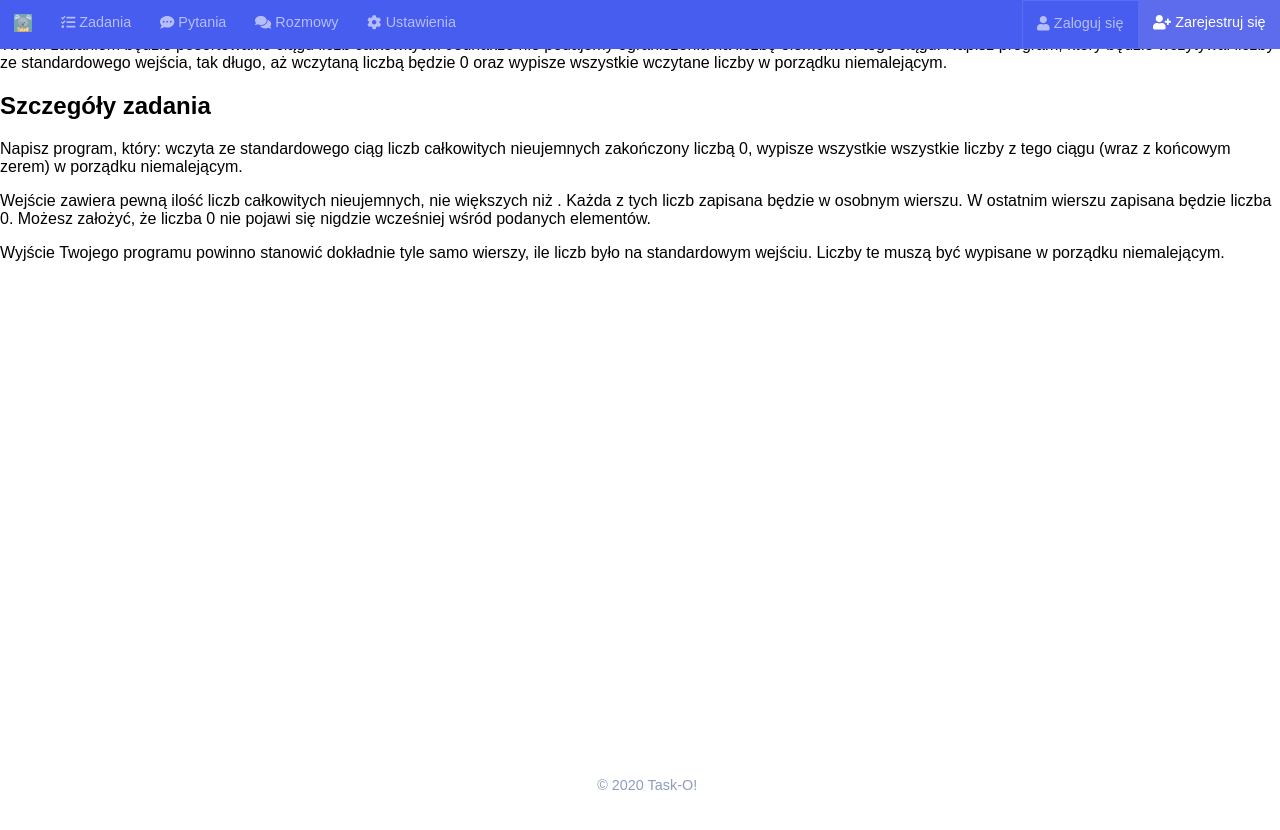
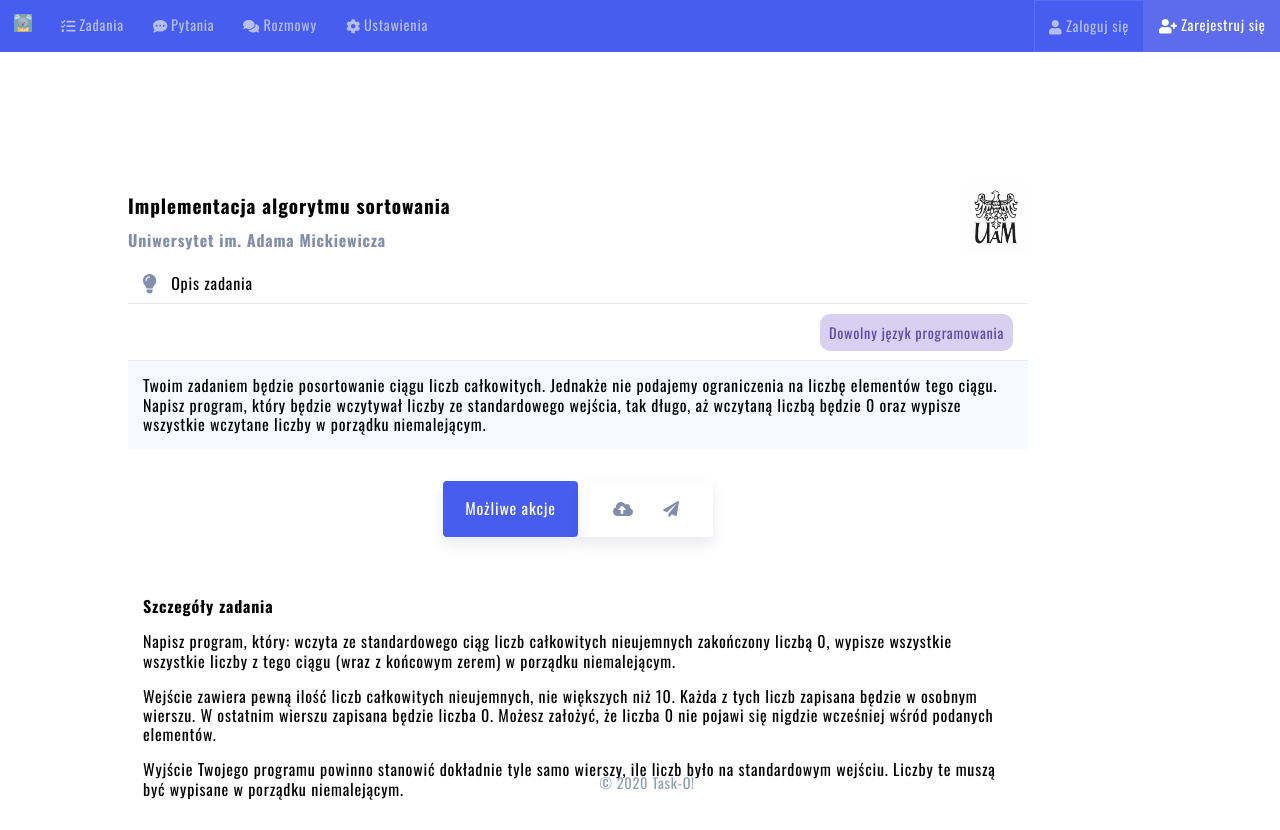
Before and after one commit to FilipHalon/task-o-front-end, a Next.js app: page /components/TaskDescription in a window 1280 px wide. Before the commit the page ends 800 px from the top, so only its background shows below. Built offline with nearby package versions, Linux system fonts and the light colour scheme.

Commit message:
Tasks page styled.

```diff
--- a/pages/_document.js
+++ b/pages/_document.js
@@ -9,7 +9,9 @@ class MyDocument extends Document {
   render() {
     return (
       <Html>
-        <Head />
+        <Head>
+          <link href="https://fonts.googleapis.com/css?family=Oswald:400,700&display=swap&subset=latin-ext" rel="stylesheet" />
+        </Head>
         <body>
           <Main />
           <NextScript />
--- a/pages/components/TaskDescription.js
+++ b/pages/components/TaskDescription.js
@@ -1,11 +1,22 @@
 import { FontAwesomeIcon } from '@fortawesome/react-fontawesome';
-import { faLightbulb, faCommentAlt, faThumbsUp } from '@fortawesome/free-solid-svg-icons';
+import { faLightbulb, faCommentAlt, faThumbsUp, faCloudUploadAlt, faPaperPlane } from '@fortawesome/free-solid-svg-icons';
 
 
 const TaskDescription = () => {
     return (
-        <section>
+        <section className="task-description">
+            <div className="task-description">
+                <div className="task-general-info">
                     <div>
+                        <h2>Implementacja algorytmu sortowania</h2>
+                        <h2>Uniwersytet im. Adama Mickiewicza</h2>
+                    </div>
+                    <div>
+                        <img src="/UAM-logo-siw-amu.jpg" alt="" />
+                    </div>
+                </div>
+                <div className="task-border">
+                    <div className="task-description-heading">
                     <FontAwesomeIcon icon={faLightbulb} />
                     <span>Opis zadania</span>
                     {/* <div>
@@ -17,22 +28,31 @@ const TaskDescription = () => {
                         <span>1000</span>
                     </div> */}
                     </div>
-            <div>
+                    <div className="programming-languages">
                         {/* <div>
                             <span>Limit pamięci</span>
                             <span>1024 MB</span>
                         </div> */}
                         <span>Dowolny język programowania</span>
                     </div>
-            <div>
+                    <div className="task-description-summary">
                         Twoim zadaniem będzie posortowanie ciągu liczb całkowitych. Jednakże nie podajemy ograniczenia na liczbę elementów tego ciągu. Napisz program, który będzie wczytywał liczby ze standardowego wejścia, tak długo, aż wczytaną liczbą będzie 0 oraz wypisze wszystkie wczytane liczby w porządku niemalejącym.
                     </div>
-            <div>
+                    <div className="actions">
+                        <span>Możliwe akcje</span>
+                        <span>
+                            <FontAwesomeIcon icon={faCloudUploadAlt} />
+                            <FontAwesomeIcon icon={faPaperPlane} />
+                        </span>
+                    </div>
+                    <div className="task-description-details">
                         <h2>Szczegóły zadania</h2>
                         <div>
                             <p>Napisz program, który: wczyta ze standardowego ciąg liczb całkowitych nieujemnych zakończony liczbą 0, wypisze wszystkie wszystkie liczby z tego ciągu (wraz z końcowym zerem) w porządku niemalejącym.</p>
-                    <p>Wejście zawiera pewną ilość liczb całkowitych nieujemnych, nie większych niż . Każda z tych liczb zapisana będzie w osobnym wierszu. W ostatnim wierszu zapisana będzie liczba 0. Możesz założyć, że liczba 0 nie pojawi się nigdzie wcześniej wśród podanych elementów.</p>
+                            <p>Wejście zawiera pewną ilość liczb całkowitych nieujemnych, nie większych niż 10. Każda z tych liczb zapisana będzie w osobnym wierszu. W ostatnim wierszu zapisana będzie liczba 0. Możesz założyć, że liczba 0 nie pojawi się nigdzie wcześniej wśród podanych elementów.</p>
                             <p>Wyjście Twojego programu powinno stanowić dokładnie tyle samo wierszy, ile liczb było na standardowym wejściu. Liczby te muszą być wypisane w porządku niemalejącym.</p>
+                        </div>
+                    </div>
                 </div>
             </div>
         </section>
--- a/style.css
+++ b/style.css
@@ -1,9 +1,11 @@
 :root {
     --navbar-text-color: #B5BDFB;
+    --sidebar-border: 1px solid #E6EBF1;
 }
 
 * {
-    font-family: sans-serif;
+    font-family: 'Oswald', sans-serif;
+    letter-spacing: .05em;
 }
 
 html {
@@ -15,10 +17,6 @@ body {
     height: 100%;
 }
 
-/* body div:first-child {
-    height: 100%;
-} */
-
 #__next,
 .root-container {
     height: 100%;
@@ -28,7 +26,9 @@ body {
 
 header {
     width: 100%;
-    position: fixed;
+    /* position: fixed; */
+    position: sticky;
+    top: 0;
 }
 
 nav ul {
@@ -235,8 +235,202 @@ form button:last-of-type {
 
 main {
     display: flex;
+    margin: 0;
+    padding: 0;
+    height: 100%;
+    background: #E6EBF1;
+
 }
 
+div.task-description {
+    /* position: absolute;
+    left: 350px; */
+    display: flex;
+    flex-direction: column;
+    width: 100%;
+    max-width: 900px;
+    margin: 10%;
+
+    line-height: 1.2em;
+}
+
+.task-general-info {
+    display: flex;
+    justify-content: space-between;
+    width: 100%;
+    max-width: 900px;
+}
+
+.task-general-info > div:first-of-type {
+    display: flex;
+    flex-direction: column;
+}
+
+.task-general-info h2:first-of-type {
+    font-size: 120%;
+}
+
+.task-general-info h2:last-of-type {
+    margin-top: 0;
+    color: #838EAB;
+}
+
+.task-general-info img {
+    width: 4rem;
+}
+
+.task-border {
+    background: #FFF;
+    border-radius: 4px;
+}
+
+.task-description-heading {
+    display: flex;
+    height: 2.5rem;
+    align-items: center;
+    border-bottom: var(--sidebar-border);
+}
+
+.task-description-heading svg {
+    padding: 15px;
+    font-size: 120%;
+    color: #838DAC;
+}
+
+.programming-languages {
+    display: flex;
+    align-items: center;
+    justify-content: flex-end;
+    height: 3.5rem;
+    padding-right: 15px;
+    font-size: 90%;
+    border-bottom: var(--sidebar-border);
+}
+
+.programming-languages span {
+    padding: 1%;
+    border-radius: 10px;
+    background: #D7D0F0;
+    color: #5D47AA;
+}
+
+.task-description-summary,
+.task-description-details {
+    padding: 15px;
+}
+
+.task-description-summary {
+    background: #F6F9FD;
+}
+
+.actions {
+    align-self: center;
+    justify-self: center;
+    display: flex;
+    height: 3.5rem;
+    width: 30%;
+    padding: 2rem;
+    border-radius: 4px;
+}
+
+.actions span {
+    display: flex;
+    align-items: center;
+    justify-content: center;
+    width: 100%;
+    height: 100%;
+    box-shadow: 0px 7px 14px #32325D1A;
+    border-radius: 4px;
+}
+
+.actions span:first-of-type {
+    background: #465DEF;
+    color: #FFF;
+}
+
+.actions svg {
+    padding: 15px;
+    color: #838DAC;
+}
+
+.task-description h2 {
+    font-size: 100%;
+}
+
+/* sidebar */
+
 .sidebar {
-    position: absolute;
+    /* position: absolute; */
+    width: 500px;
+    height: 100%;
+    border: var(--sidebar-border);
+    background: #F6F9FC;
 }
+
+.sidebar > div {
+    background: #FFF;
+}
+
+.search-area {
+    display: flex;
+    align-items: center;
+    height: 3.5rem;
+    border-bottom: var(--sidebar-border);
+}
+
+.search-area svg {
+    padding-right: 15px;
+}
+
+.search-area input {
+    border: none;
+}
+
+.recent-task-list > div {
+    /* position: relative; */
+    display: flex;
+    align-items: center;
+    width: 100%;
+    height: 2.5rem;
+    border-bottom: var(--sidebar-border);
+}
+
+.recent-task-list > ul {
+    /* position: absolute; */
+    display: flex;
+    flex-direction: column;
+    padding: 0;
+    margin: 0;
+}
+
+.recent-task-list > ul li {
+    display: block;
+    padding: 10px 10px 10px 15px;
+    border-bottom: var(--sidebar-border);
+}
+
+.search-area,
+.recent-task-list > div {
+    padding-left: 15px;
+}
+
+/* recent task */
+
+.recent-task {
+    display: flex;
+    font-size: 90%;
+}
+
+.recent-task span {
+    padding: 3px;
+}
+
+.recent-task-description {
+    display: flex;
+    flex-direction: column;
+}
+
+.recent-task > span:last-of-type {
+    align-self: center;
+    color: #838EAB;
+}
```
Also changed, not shown: pages/components/RecentTask.js (+7 -5 lines), pages/components/Sidebar.js (+7 -5 lines), public/UAM-logo-siw-amu.jpg (added). Lines whose indentation alone changed are shown as unchanged.
